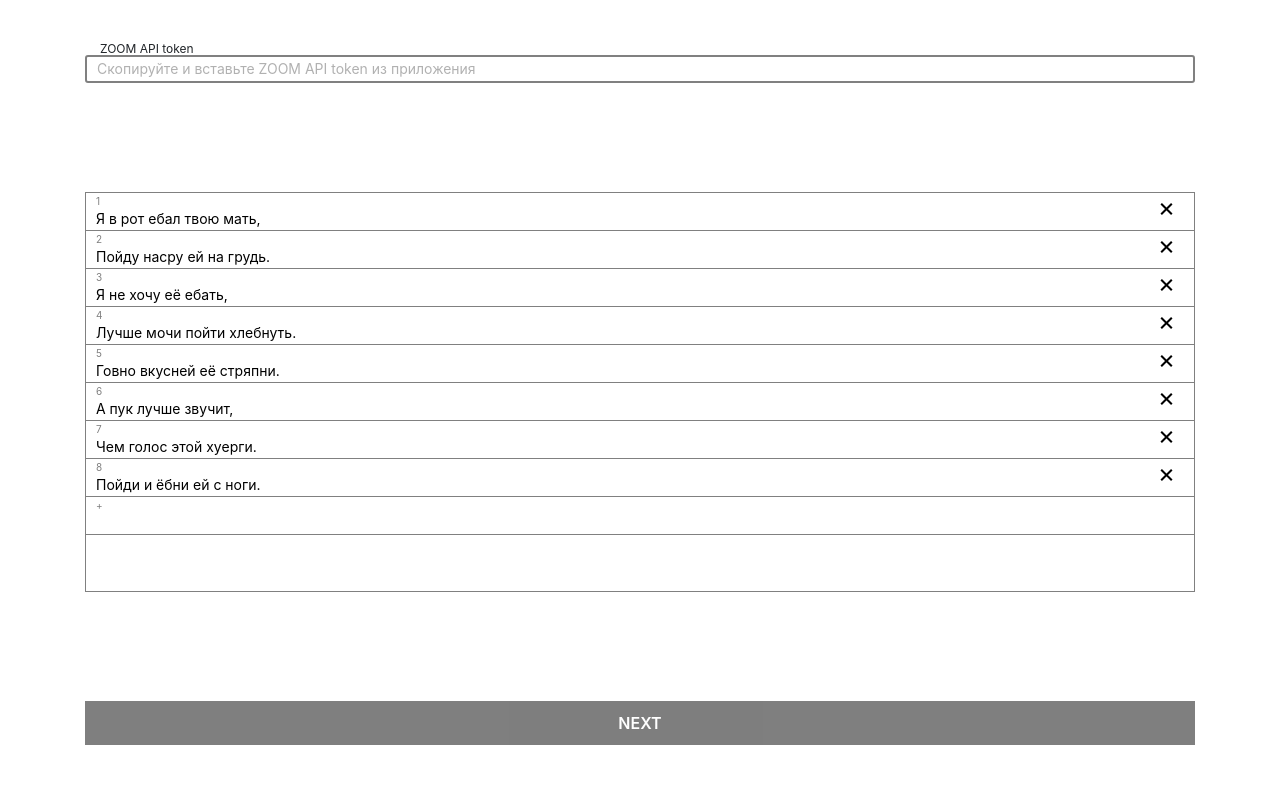
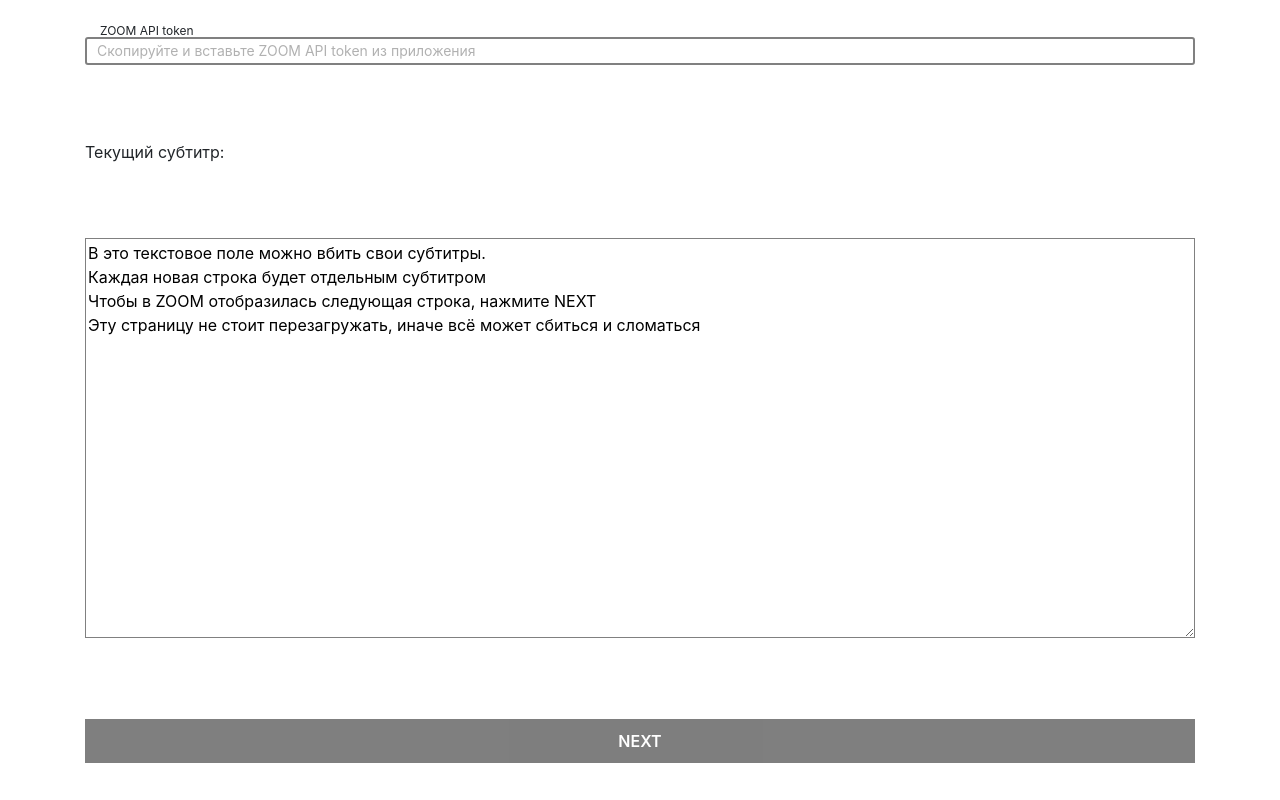
Before and after one commit to the-sociophobic/zoom-cc, a React (Create React App) app: page / in a window 1280 px wide. Built offline with nearby package versions, Linux system fonts and the light colour scheme.

Commit message:
simple textarea finished

```diff
--- a/src/App.js
+++ b/src/App.js
@@ -27,19 +27,26 @@ class App extends Component {
     this.state = {
       APIToken: "",
       current: 0,
+      counter: parseInt(window.location.pathname.replace("/", "")) || 1,
       lines: testCC,
+      text: "В это текстовое поле можно вбить свои субтитры.\nКаждая новая строка будет отдельным субтитром\nЧтобы в ZOOM отобразилась следующая строка, нажмите NEXT\nЭту страницу не стоит перезагружать, иначе всё может сбиться и сломаться\n"
     }
   }
 
   next = () => {
-    const { current, lines, APIToken } = this.state
-    window.history.replaceState(null, null, "/" + (current + 1))
+    const { current, counter, lines, text, APIToken } = this.state
+
+    if (current >= text.split("\n").length)
+      return
+
+    window.history.replaceState(null, null, "/" + counter)
     postCC({
-      string: lines[current].string,
-      count: current + 2,
+      // string: lines[current].string,
+      string: text.split("\n")[current],
+      count: counter,
       APIToken: APIToken,
     })
-    this.setState({current: current + 1})
+    this.setState({current: current + 1, counter: counter + 1})
   }
 
   addLineAt = props =>
@@ -77,12 +84,24 @@ class App extends Component {
         />
       </div>
       <div className="container">
-        <LinedTextArea
+        Текущий субтитр: {this.state.current === 0 ?
+          ""
+          :
+          (this.state.current < this.state.text.split("\n").length && this.state.text.split("\n")[this.state.current - 1])
+        }
+      </div>
+      <div className="container">
+        {/* <LinedTextArea
           lines={this.state.lines}
           current={this.state.current}
           addLineAt={this.addLineAt}
           updateLineAt={this.updateLineAt}
           deleteLine={this.deleteLine}
+        /> */}
+        <textarea
+          className="LinedTextArea"
+          value={this.state.text}
+          onChange={value => this.setState({text: value})}
         />
       </div>
       <div className="container">
--- a/src/utils/fns.js
+++ b/src/utils/fns.js
@@ -2,9 +2,10 @@
 import axios from 'axios'
 
 
-axios.defaults.headers.post['Host'] = "wmcapi.zoom.us:81"
+// axios.defaults.headers.post['Host'] = "wmcapi.zoom.us:81"
 axios.defaults.headers.post['Accept'] = "*/*"
-axios.defaults.headers.post['Content-Type'] = "text/plain"
+// axios.defaults.headers.post['Content-Type'] = "text/plain"
+axios.defaults.headers.post['Content-Type'] = "json"
 
 var countCC = 360
 
@@ -14,8 +15,12 @@ const requestLink = props =>
 const postCC = props =>
   axios
     .post(
-      requestLink(props),
-      props.string + "\n"
+      "https://schedule.tochkadostupa.spb.ru/zoom-cc",
+      // "http://localhost:3000/zoom-cc",
+      {
+        URL: requestLink(props),
+        string: props.string + "\n"
+      }
     ).then(a => console.log(a.data))
 
 
```
